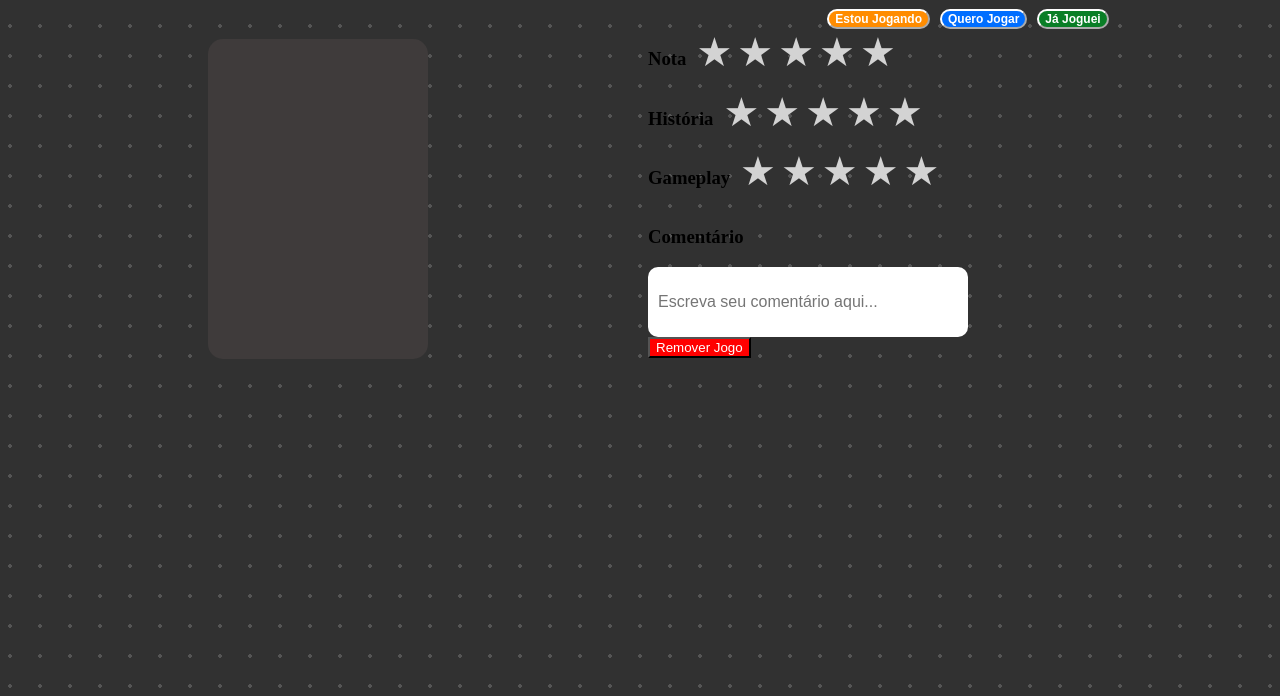
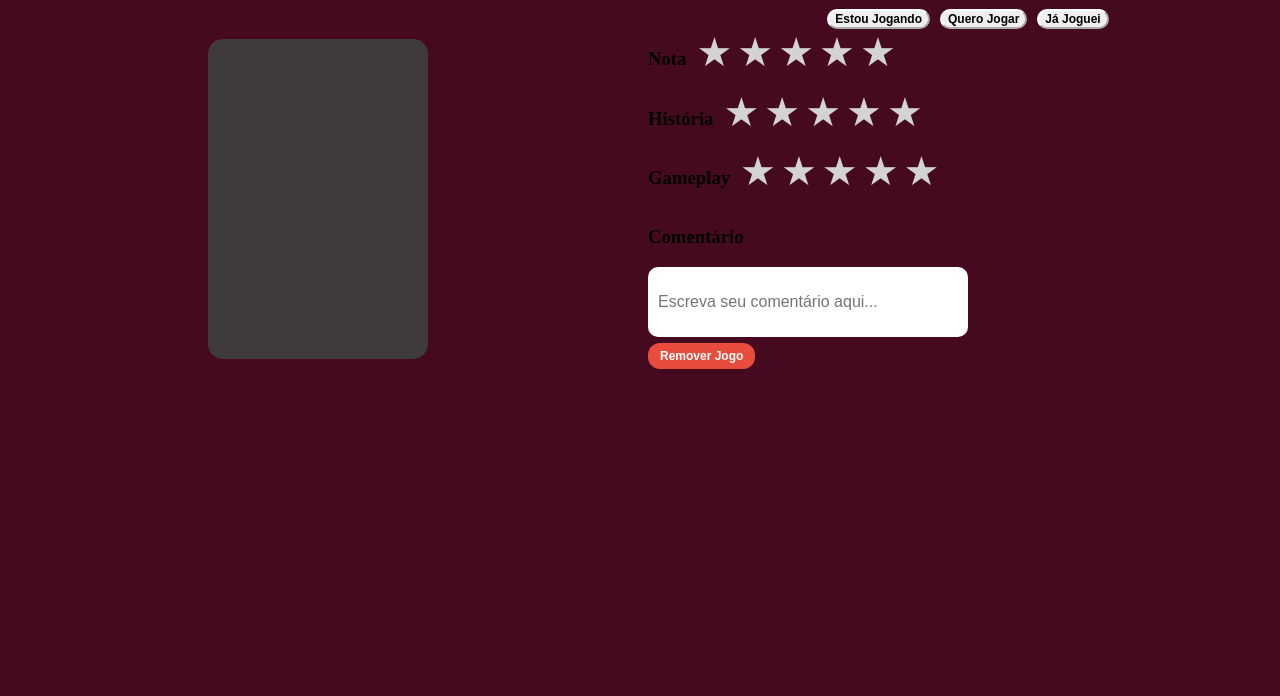
Before and after one commit to ViniQuadros/Ja-Joguei, a website: page HTML/gamePage.html in a window 1280 px wide. Shown: the part 104-800 px from the top of the page. Drawn offline with Linux system fonts and the light colour scheme.

Commit message:
Mudanças nos botões da gamePage e cores do site

```diff
--- a/CSS/background.css
+++ b/CSS/background.css
@@ -1,8 +1,7 @@
 .body {
-    width: 100%;
-    height: 100%;
-    background-color: #313131;
-    background-image: radial-gradient(rgba(255, 255, 255, 0.171) 2px, transparent 0);
-    background-size: 30px 30px;
-    background-position: -5px -5px
+  width: 100%;
+  height: 100%;
+  background-color: #450920;
+  background-size: 30px 30px;
+  background-position: -5px -5px;
 }
--- a/CSS/gamePage.css
+++ b/CSS/gamePage.css
@@ -71,20 +71,52 @@
     border-color: white;
     cursor: pointer;
     gap: 10px;
-    color: white;
+    color: rgb(0, 0, 0);
 }
 
-#statusJogando{
+.status.active#statusJogando{
     background-color: darkorange;
+    color: #fff;
 }
-#statusJogar{
+.status.active#statusJogar{
     background-color: rgb(0, 110, 255);
+    color: #fff;
 }
-#statusJoguei{
+.status.active#statusJoguei{
     background-color: rgb(9, 126, 38);
+    color: #fff;
 }
 
-.remove{
+.remove {
+    display: flex;
+    align-items: center;
+    justify-content: center;
+    font-size: 12px;
+    font-weight: bold;
+    border-radius: 12px;
+    border: none;
+    padding: 0.5em 1em;
     color: white;
-    background-color: red;
+    background-color: #e74c3c;
+    cursor: pointer;
+    gap: 10px;
+    transition: background-color 0.3s ease, transform 0.2s ease;
+    margin-top: 0.5em;
+    user-select: none;
+    border-color: white;
 }
+
+
+.remove:hover {
+    background-color: #c0392b;
+    transform: scale(1.05);
+}
+
+.remove:focus {
+    outline: 2px solid #fff;
+    outline-offset: 2px;
+}
+
+.remove:active {
+    transform: scale(0.95);
+}
--- a/CSS/navBar.css
+++ b/CSS/navBar.css
@@ -1,7 +1,7 @@
 .navbar {
   position: relative;
   width: 100%;
-  background-color: rgb(85, 5, 92);
+  background-color: #A53860;
   display: flex;
   justify-content: left;
   z-index: 1;
--- a/HTML/gamePage.html
+++ b/HTML/gamePage.html
@@ -33,9 +33,9 @@
         </div>
         <div>
             <div class="status">
-                <button id="statusJogando" class="status" onclick="changeStatus()">Estou Jogando</button>
-                <button id="statusJogar" class="status" onclick="changeStatus()">Quero Jogar</button>
-                <button id="statusJoguei" class="status" onclick="changeStatus()">Já Joguei</button>
+                <button id="statusJogando" class="status" onclick="changeStatus(this)">Estou Jogando</button>
+                <button id="statusJogar" class="status" onclick="changeStatus(this)">Quero Jogar</button>
+                <button id="statusJoguei" class="status" onclick="changeStatus(this)">Já Joguei</button>
             </div>
             <div class="gameGrade">
                 <h3>Nota</h3>
--- a/main.js
+++ b/main.js
@@ -107,6 +107,17 @@ function getGamePage() {
     document.getElementById("imageContainer").appendChild(div);
 }
 
+function changeStatus(clickedButton) {
+    const buttons = document.querySelectorAll('.status');
+
+    if (clickedButton.classList.contains('active')) {
+        clickedButton.classList.remove('active');
+    } else {
+        buttons.forEach(btn => btn.classList.remove('active'));
+        clickedButton.classList.add('active');
+    }
+}
+
 function removeGame() {
     const gameTitle = document.getElementById("gameTitle");
     const games = JSON.parse(localStorage.getItem("jogos"));
```
